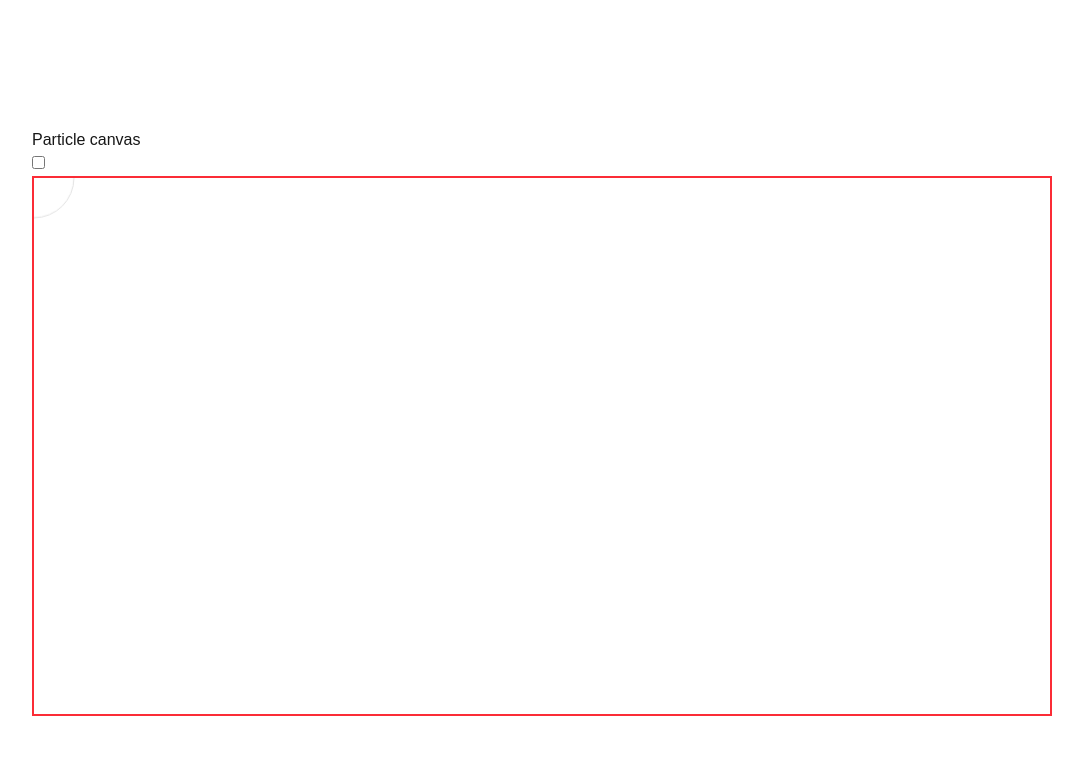
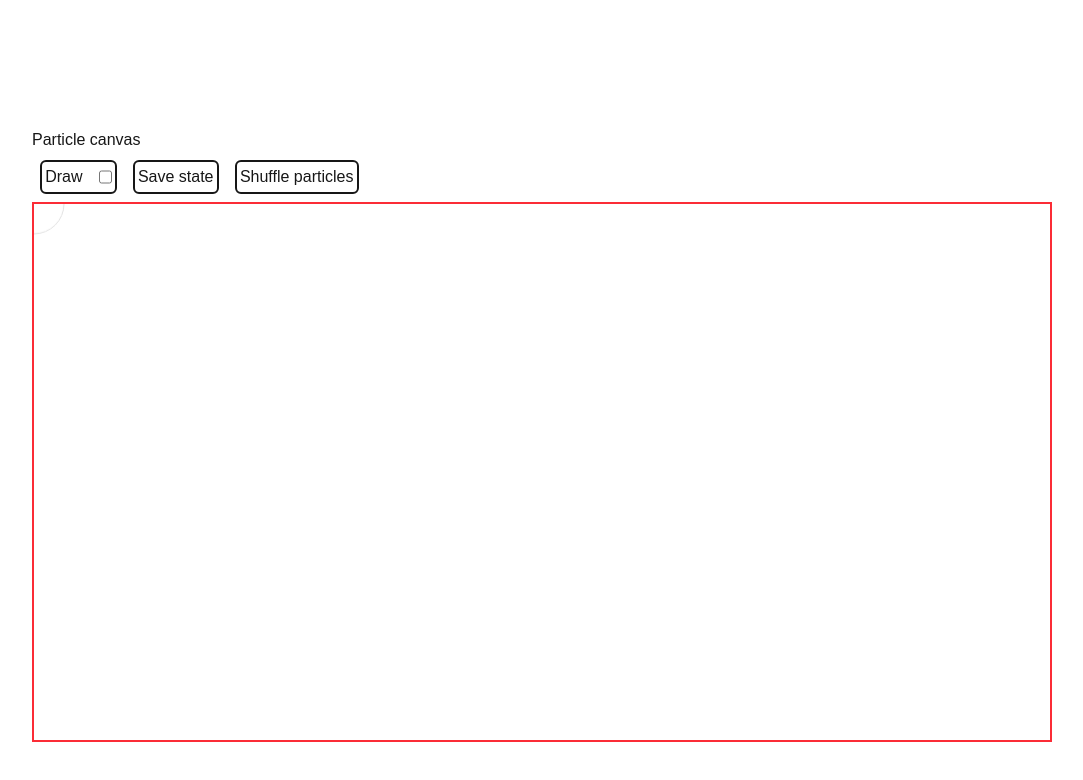
Before and after one commit to manu-neg/particle_page, a Next.js app: page / in a window 1280 px wide. Shown: the top 780 px of the page, without its empty margins (96-1179 px from the left). Built offline with nearby package versions, Linux system fonts and the light colour scheme.

Commit message:
satisfying

```diff
--- a/components/Mouse/Cursor.tsx
+++ b/components/Mouse/Cursor.tsx
@@ -1,4 +1,4 @@
-import Particle from "../Particle/Particle";
+import { Particle } from "../Particle/Particle";
 import { getRandomColor } from "../utils/Color";
 import Vector from "../utils/Vector";
 
@@ -19,7 +19,6 @@ export default class Cursor {
         let bounds_vec = new Vector(bounds.x, bounds.y);
         let event_vec = new Vector(event.clientX, event.clientY);
         this.pos = Vector.sub(event_vec, bounds_vec);
-        console.log("cursor updated");
 
 
     }
--- a/components/Particle/Particle.tsx
+++ b/components/Particle/Particle.tsx
@@ -3,20 +3,21 @@ import Vector from "../utils/Vector";
 
 const friction: number = 0.8;
 const stiffness: number = 10;
-const F_error: number = 0.01;
 const VEL_INDICATOR: boolean = false;
+export const minStep: number = -2; // 10 ^ minstep
+const F_error: number = Math.pow(10, minStep) * 1.5;
 // F_error es la fuerza mínima para que se considere un movimiento.
 
 function accelerationCursor(w: number): number {
-    return 1 / ( stiffness * Math.log(w + 1.001) );
+    return Math.max(Math.pow(10, minStep), 1 / ( stiffness * Math.log(w + 1.001) ));
 }
 
 
 function accelerationSpawn(w: number): number {
-    return Math.sin(w / 100) * stiffness;
+    return Math.max(Math.pow(10, minStep), Math.sin(Math.min(w, 0.5) / 150) * stiffness);
 }
 
-export default class Particle {
+export class Particle {
     public spawn: Vector;
     public pos: Vector;
     public radius: number;
--- a/components/Particle/ParticleCanvas.tsx
+++ b/components/Particle/ParticleCanvas.tsx
@@ -1,11 +1,12 @@
 import Cursor from "../Mouse/Cursor";
 import Vector from "../utils/Vector";
-import Particle from "./Particle";
+import {Particle, minStep} from "./Particle";
 import { useState, useEffect } from "react";
 
 const particle_amount: number = 0;
 const default_particle_radius: number = 1.5;
-const default_cursor_radius: number = 40;
+const default_cursor_radius: number = 30;
+
 
 export default function ParticleCanvas() {
 
@@ -14,16 +15,40 @@ export default function ParticleCanvas() {
     const [cursor, setCursor] = useState<Cursor | null>(new Cursor(default_cursor_radius, "#e1e1e1"));
     const [bounds, setBounds] = useState<DOMRect | null>(null);
 
+    const [stateMemory, setStateMemory] = useState<Particle[]>([]);
     const [paintEnabled, setPaintEnabled] = useState<boolean>(false);
     const [isDragging, setIsDragging] = useState<boolean>(false);
+
+    function saveState(): void {
+        setStateMemory(particles.map(
+            p => {
+                let newP = new Particle(p.pos.x, p.pos.y, p.radius, p.color);
+                return newP;
+            }
+        ));
+    }
+
+    function shuffleParticles(): void {
+        if (canvas) {
+            setParticles(particles.map(
+                p => {
+                    const x = Math.ceil(Math.random() * canvas.getBoundingClientRect().width
+                    / Math.pow(10, minStep)) * Math.pow(10, minStep);
+                    const y = Math.ceil(Math.random() * canvas.getBoundingClientRect().height
+                    / Math.pow(10, minStep)) * Math.pow(10, minStep);
+                    p.pos.x = x;
+                    p.pos.y = y;
+                    return p;
+                }
+            ));
+        }
+    }
 
     function handleTogglePaint(event: React.ChangeEvent<HTMLInputElement>): void {
         if (event.target.checked) {
             setPaintEnabled(true);
-            console.log("Paint enabled");
         } else {
             setPaintEnabled(false);
-            console.log("Paint disabled");
         }
     }
 
@@ -112,7 +137,14 @@ export default function ParticleCanvas() {
 
     return (
         <div className="w-full h-full">
-            <input type="checkbox" onChange={handleTogglePaint} id="togglePaint" />
+            <div className="w-full flex p-2 gap-4">
+                <span className="justify-between border-2 rounded-md p-[0.2em] flex">
+                    <label className="pr-[1em]">Draw</label>
+                    <input type="checkbox" onChange={handleTogglePaint} id="togglePaint" />
+                </span>
+                <button className="border-2 rounded-md p-[0.2em]" onClick={saveState}>Save state</button>
+                <button className="border-2 rounded-md p-[0.2em]" onClick={shuffleParticles}>Shuffle particles</button>
+            </div>
             <canvas id="ParticleCanvas"
                 onMouseMove={(event) => {
                     updateCursor(event, cursor, bounds);
```
